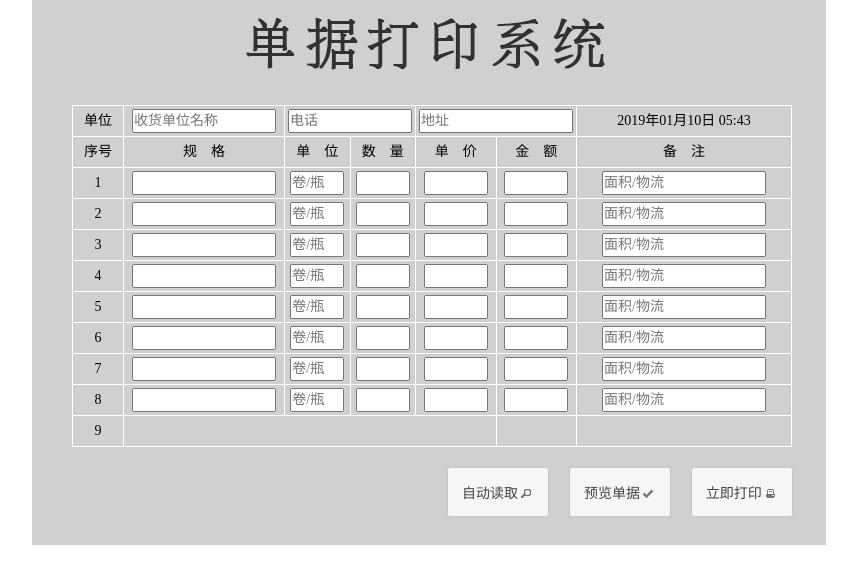
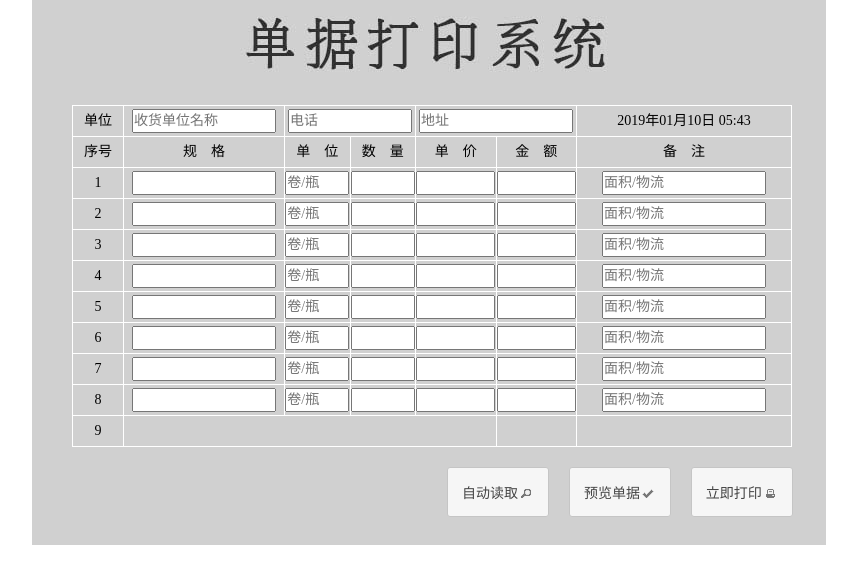
Before and after one commit to Eished/EDMSystems, a plain HTML site: page ReceiptPrint/print.html in a window 1280 px wide. Shown: the whole page, without its empty margins (211-1068 px from the left). Drawn offline with Linux system fonts and the light colour scheme.

Commit message:
修改输入框显示

```diff
--- a/ReceiptPrint/receipt.css
+++ b/ReceiptPrint/receipt.css
@@ -85,16 +85,16 @@ input{
 	width: 140px;
  }
  .unit > input {
- 	width: 50px;
+ 	width: 60px;
  }
  .quantity > input {
- 	width: 50px;
+ 	width: 60px;
  }
  .price > input {
- 	width: 60px;
+ 	width: 75px;
  }
  .money > input {
- 	width: 60px;
+ 	width: 75px;
  }
  .remark > input {
  	width: 160px;
```
